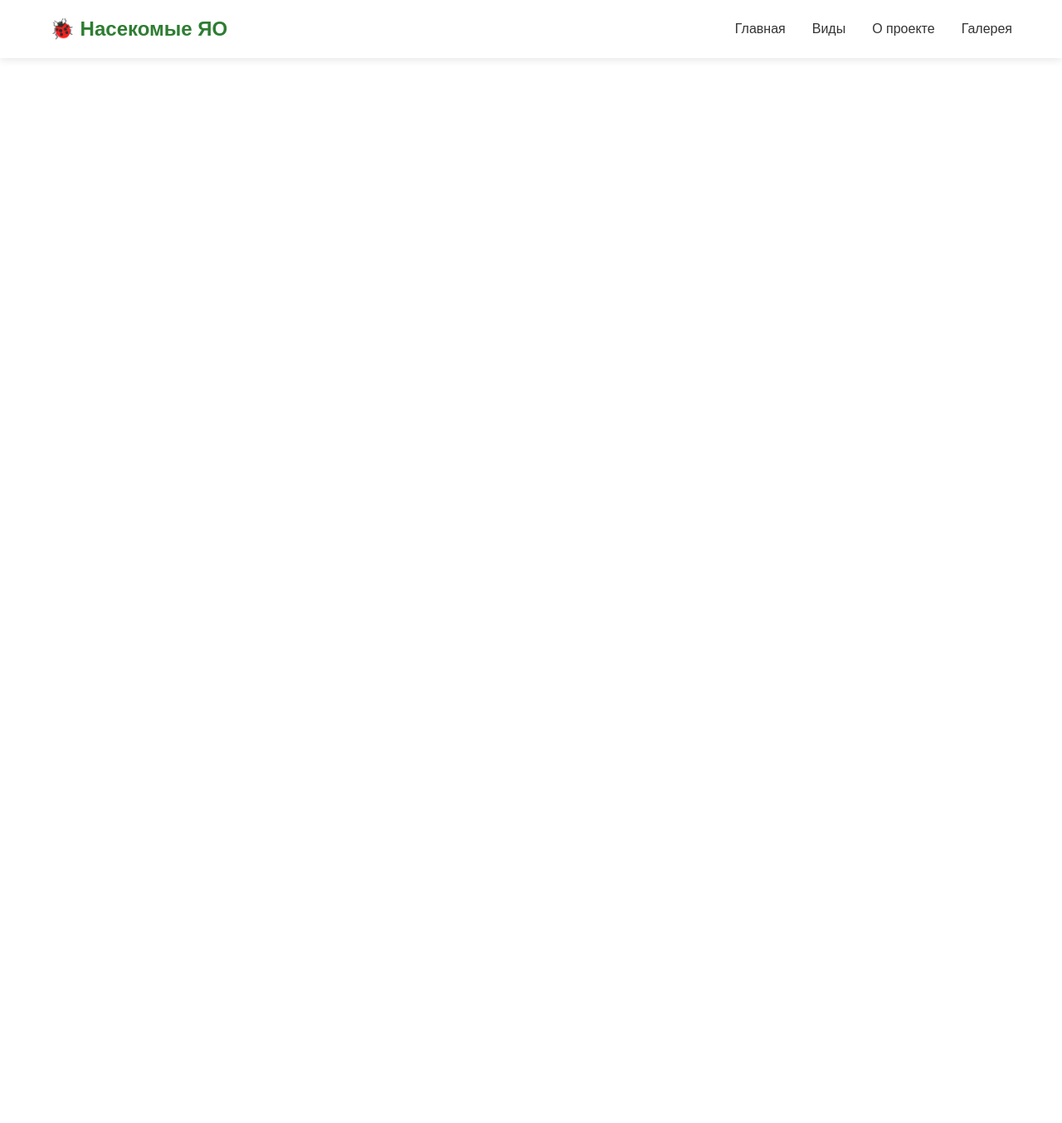
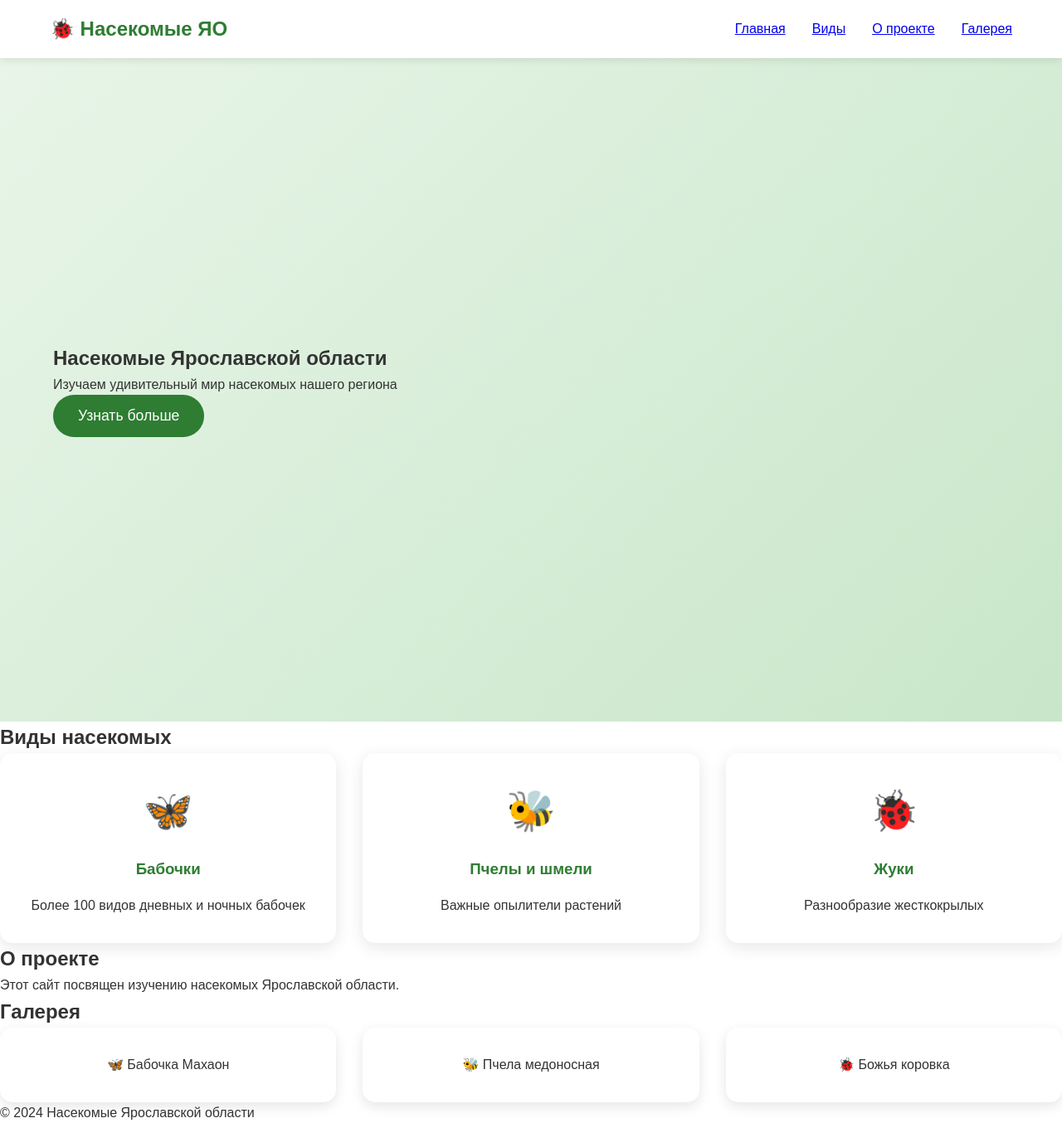
Before and after one commit to Purple32md/username.github.io, a plain HTML site: page index.html in a window 1280 px wide. Shown: the whole page at 83% size. Before the commit the page ends 800 px from the top, so only its background shows below. Drawn offline with Linux system fonts and the light colour scheme.

Commit message:
Update index.html

```diff
--- a/index.html
+++ b/index.html
@@ -7,25 +7,14 @@
     <link rel="stylesheet" href="style.css">
 </head>
 <body>
-    <!-- Навигация -->
     <nav class="navbar">
         <div class="nav-container">
-            <div class="nav-logo">
-                🐞 Насекомые ЯО
-            </div>
+            <div class="nav-logo">🐞 Насекомые ЯО</div>
             <ul class="nav-menu">
-                <li class="nav-item">
-                    <a href="#home" class="nav-link">Главная</a>
-                </li>
-                <li class="nav-item">
-                    <a href="#species" class="nav-link">Виды</a>
-                </li>
-                <li class="nav-item">
-                    <a href="#about" class="nav-link">О проекте</a>
-                </li>
-                <li class="nav-item">
-                    <a href="#gallery" class="nav-link">Галерея</a>
-                </li>
+                <li><a href="#home">Главная</a></li>
+                <li><a href="#species">Виды</a></li>
+                <li><a href="#about">О проекте</a></li>
+                <li><a href="#gallery">Галерея</a></li>
             </ul>
             <div class="hamburger">
                 <span class="bar"></span>
@@ -35,8 +24,52 @@
         </div>
     </nav>
 
-    <!-- Остальной код остается таким же, как в предыдущем сообщении -->
-    <!-- ... -->
+    <section id="home" class="hero">
+        <div class="hero-content">
+            <h1>Насекомые <span>Ярославской области</span></h1>
+            <p>Изучаем удивительный мир насекомых нашего региона</p>
+            <button class="cta-button">Узнать больше</button>
+        </div>
+    </section>
+
+    <section id="species" class="species">
+        <h2>Виды насекомых</h2>
+        <div class="species-grid">
+            <div class="species-card">
+                <div class="species-icon">🦋</div>
+                <h3>Бабочки</h3>
+                <p>Более 100 видов дневных и ночных бабочек</p>
+            </div>
+            <div class="species-card">
+                <div class="species-icon">🐝</div>
+                <h3>Пчелы и шмели</h3>
+                <p>Важные опылители растений</p>
+            </div>
+            <div class="species-card">
+                <div class="species-icon">🐞</div>
+                <h3>Жуки</h3>
+                <p>Разнообразие жесткокрылых</p>
+            </div>
+        </div>
+    </section>
+
+    <section id="about" class="about">
+        <h2>О проекте</h2>
+        <p>Этот сайт посвящен изучению насекомых Ярославской области.</p>
+    </section>
+
+    <section id="gallery" class="gallery">
+        <h2>Галерея</h2>
+        <div class="gallery-grid">
+            <div class="gallery-item">🦋 Бабочка Махаон</div>
+            <div class="gallery-item">🐝 Пчела медоносная</div>
+            <div class="gallery-item">🐞 Божья коровка</div>
+        </div>
+    </section>
+
+    <footer>
+        <p>© 2024 Насекомые Ярославской области</p>
+    </footer>
 
     <script src="script.js"></script>
 </body>
```
